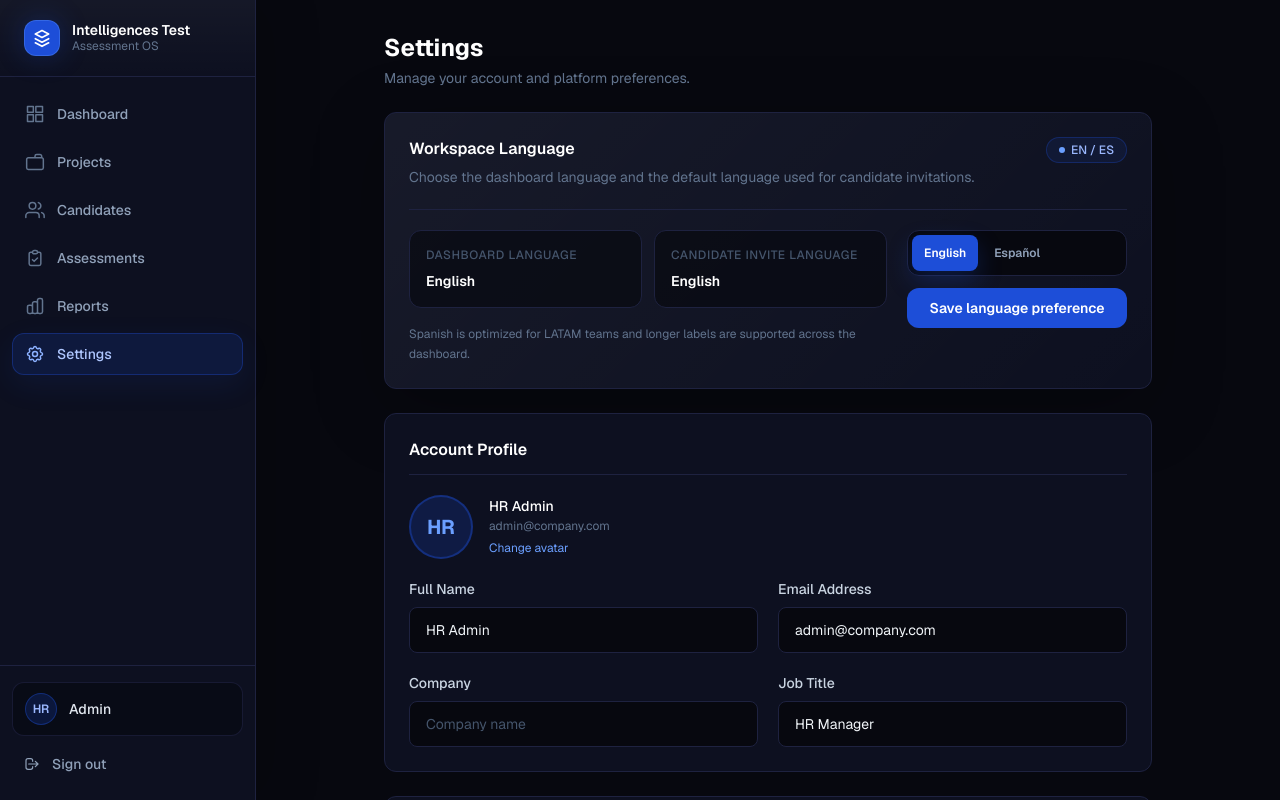
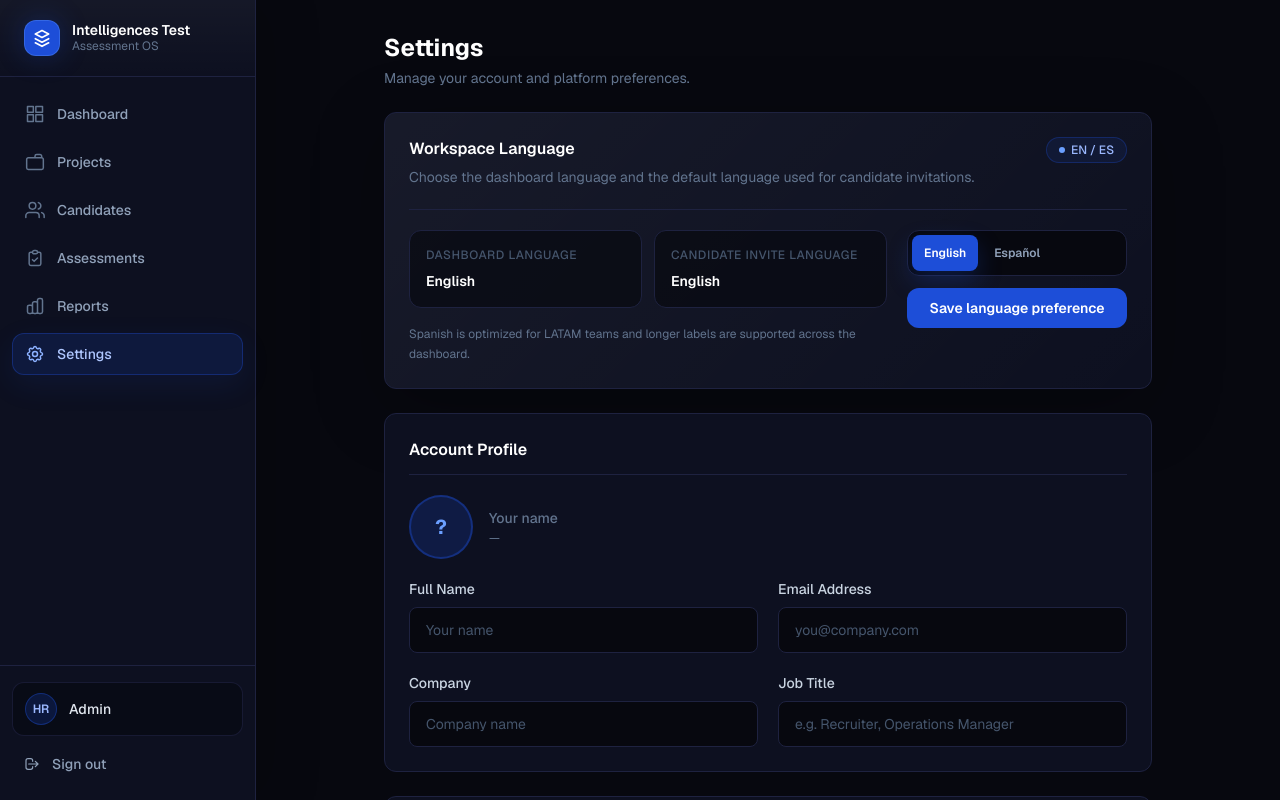
Before and after one commit to intelligencestest/intelligencestest-app, a Next.js app: page /settings in a window 1280 px wide. Built offline with nearby package versions, Linux system fonts and the light colour scheme; no server answers.

Commit message:
Fix assessment library Start button routing, modal dismissal, and profile placeholders

```diff
--- a/app/(dashboard)/assessments/AssessmentsClient.tsx
+++ b/app/(dashboard)/assessments/AssessmentsClient.tsx
@@ -2,7 +2,7 @@
 
 import Link from "next/link";
 import { useLocale, useTranslations } from "next-intl";
-import { useMemo, useState } from "react";
+import { useEffect, useMemo, useState } from "react";
 
 interface Assessment {
   id: string;
@@ -488,6 +488,14 @@ export default function AssessmentsClient({ assessments }: { assessments: Assess
   const es = locale === "es";
 
   const [preview, setPreview] = useState<Assessment | null>(null);
+
+  useEffect(() => {
+    if (!preview) return;
+    const handler = (e: KeyboardEvent) => { if (e.key === "Escape") setPreview(null); };
+    document.addEventListener("keydown", handler);
+    return () => document.removeEventListener("keydown", handler);
+  }, [preview]);
+
   const grouped = useMemo(() => groupAssessments(assessments), [assessments]);
   const activeCount = assessments.filter(isActive).length;
   const totalMinutes = assessments.filter(isActive).reduce((sum, a) => sum + (a.duration_minutes ?? 0), 0);
@@ -620,13 +628,13 @@ export default function AssessmentsClient({ assessments }: { assessments: Assess
                     <div className="mt-4 border-t border-[#1E2240] pt-4">
                       {active ? (
                         <Link
-                          href={`/test/${route}`}
+                          href={`/projects/new?assessment=${assessment.id}`}
                           onClick={(event) => event.stopPropagation()}
                           className="inline-flex w-full cursor-pointer items-center justify-center gap-2 rounded-xl bg-[#1D4ED8] px-4 py-2.5 text-sm font-semibold text-white shadow-lg shadow-blue-950/25 transition-colors hover:bg-blue-600 focus:outline-none focus:ring-2 focus:ring-[#1D4ED8]/50 focus:ring-offset-2 focus:ring-offset-[#0D1020]"
                         >
-                          {t("start")}
+                          {t("addToProject")}
                           <svg className="h-4 w-4" fill="none" stroke="currentColor" viewBox="0 0 24 24">
-                            <path strokeLinecap="round" strokeLinejoin="round" strokeWidth={2} d="M5 12h14m-6-6 6 6-6 6" />
+                            <path strokeLinecap="round" strokeLinejoin="round" strokeWidth={2} d="M12 5v14m7-7H5" />
                           </svg>
                         </Link>
                       ) : (
--- a/app/(dashboard)/settings/page.tsx
+++ b/app/(dashboard)/settings/page.tsx
@@ -20,10 +20,10 @@ export default function SettingsPage() {
     weeklyDigest: true,
   });
   const [profile, setProfile] = useState({
-    name: "HR Admin",
-    email: "admin@company.com",
+    name: "",
+    email: "",
     company: "",
-    role: "HR Manager",
+    role: "",
   });
 
   const handleSave = async () => {
@@ -139,14 +139,11 @@ export default function SettingsPage() {
 
         <div className="flex items-center gap-4">
           <div className="w-16 h-16 rounded-full bg-[#1D4ED8]/20 border-2 border-[#1D4ED8]/40 flex items-center justify-center text-xl font-bold text-[#6B9FFF]">
-            HR
+            {profile.name ? profile.name.split(" ").map((w) => w[0]).join("").slice(0, 2).toUpperCase() : "?"}
           </div>
           <div>
-            <p className="text-sm font-medium text-white">{profile.name}</p>
-            <p className="text-xs text-slate-500 mt-0.5">{profile.email}</p>
-            <button className="text-xs text-[#6B9FFF] hover:text-blue-300 mt-1.5 transition-colors">
-              Change avatar
-            </button>
+            <p className="text-sm font-medium text-white">{profile.name || <span className="text-slate-500">Your name</span>}</p>
+            <p className="text-xs text-slate-500 mt-0.5">{profile.email || "—"}</p>
           </div>
         </div>
 
@@ -155,7 +152,7 @@ export default function SettingsPage() {
             { key: "name", label: "Full Name", placeholder: "Your name" },
             { key: "email", label: "Email Address", placeholder: "you@company.com" },
             { key: "company", label: "Company", placeholder: "Company name" },
-            { key: "role", label: "Job Title", placeholder: "Your role" },
+            { key: "role", label: "Job Title", placeholder: "e.g. Recruiter, Operations Manager" },
           ].map((field) => (
             <div key={field.key}>
               <label className="block text-sm font-medium text-slate-300 mb-2">{field.label}</label>
--- a/app/test/_components/AssessmentRunner.tsx
+++ b/app/test/_components/AssessmentRunner.tsx
@@ -1,5 +1,6 @@
 "use client";
 
+import Link from "next/link";
 import { useEffect, useRef, useState } from "react";
 import { UI_STRINGS, Locale } from "@/lib/i18n/runner-strings";
 
@@ -307,11 +308,20 @@ export default function AssessmentRunner({
         <div className="w-full max-w-md rounded-xl border border-[#1E2240] bg-[#0D1020] p-8 text-center">
           <div className="mx-auto mb-4 flex h-12 w-12 items-center justify-center rounded-full bg-red-500/10">
             <svg className="h-6 w-6 text-red-400" fill="none" viewBox="0 0 24 24" stroke="currentColor">
-              <path strokeLinecap="round" strokeLinejoin="round" strokeWidth={2} d="M6 18 18 6M6 6l12 12" />
+              <path strokeLinecap="round" strokeLinejoin="round" strokeWidth={2} d="M12 9v3.75m9-.75a9 9 0 1 1-18 0 9 9 0 0 1 18 0Zm-9 3.75h.008v.008H12v-.008Z" />
             </svg>
           </div>
           <h2 className="mb-2 text-xl font-semibold text-white">{s.errorHeading}</h2>
-          <p className="text-slate-400">{errorMsg}</p>
+          <p className="mb-6 text-slate-400">{errorMsg}</p>
+          <Link
+            href="/assessments"
+            className="inline-flex items-center gap-2 rounded-xl border border-[#1E2240] bg-[#07080F] px-4 py-2.5 text-sm font-medium text-slate-300 transition-colors hover:border-[#2d3a70] hover:text-white"
+          >
+            <svg className="h-4 w-4" fill="none" stroke="currentColor" viewBox="0 0 24 24">
+              <path strokeLinecap="round" strokeLinejoin="round" strokeWidth={2} d="M19 12H5m7-7-7 7 7 7" />
+            </svg>
+            {locale === "es" ? "Volver a la biblioteca" : "Back to library"}
+          </Link>
         </div>
       </div>
     );
```
